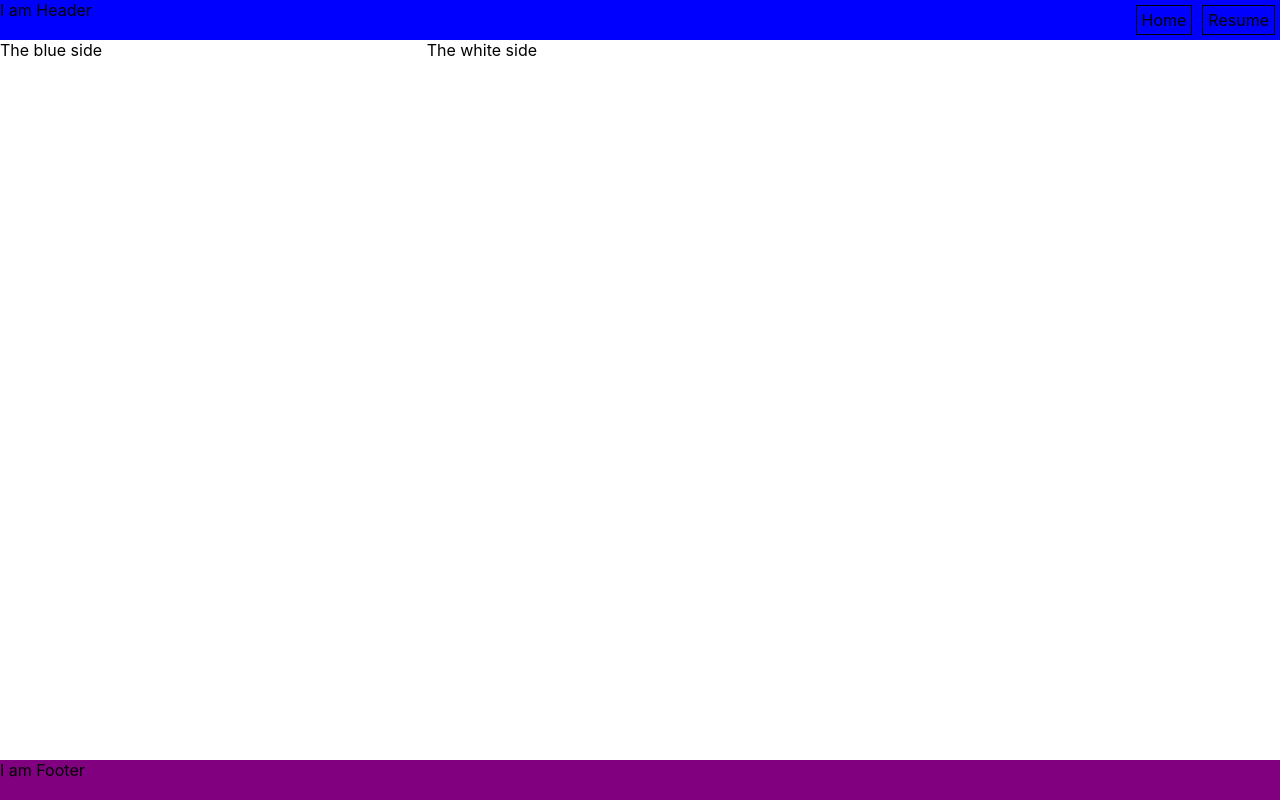
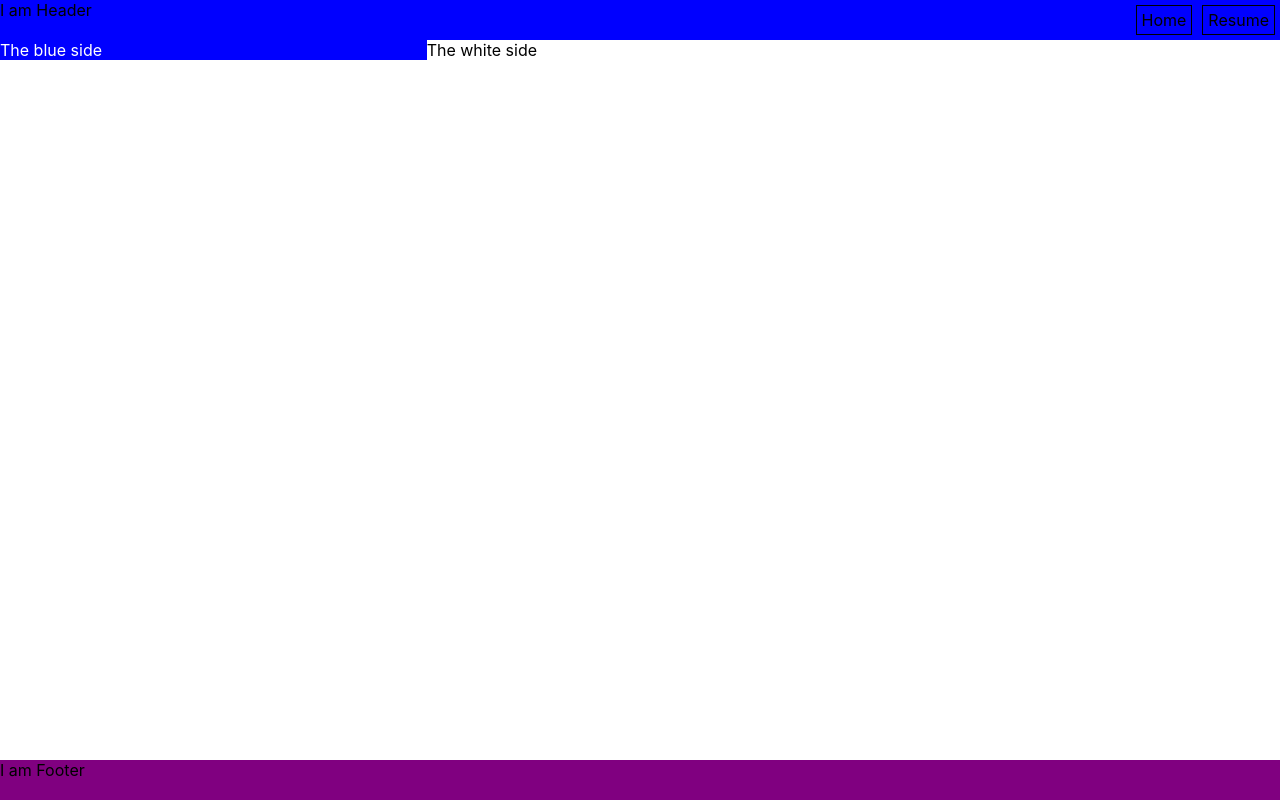
Before and after one commit to CD-Mackay/personal_site, a Next.js app: page /resume in a window 1280 px wide. Built offline with nearby package versions, Linux system fonts and the light colour scheme.

Commit message:
add styling

```diff
--- a/Components/ResumeDoc/ResumeDoc.js
+++ b/Components/ResumeDoc/ResumeDoc.js
@@ -4,8 +4,8 @@ import styles from "./ResumeDoc.module.css";
 export default function ResumeDoc() {
   return (
     <div className={styles.page}>
-      <div>The blue side</div>
-      <div>The white side</div>
+      <div className={styles.contact}>The blue side</div>
+      <div className={styles.experience}>The white side</div>
     </div>
   );
 }
--- a/Components/ResumeDoc/ResumeDoc.module.css
+++ b/Components/ResumeDoc/ResumeDoc.module.css
@@ -2,3 +2,8 @@
   display: grid;
   grid-template-columns: 1fr 2fr;
 }
+
+.contact {
+  background-color: blue;
+  color: white;
+}
```
